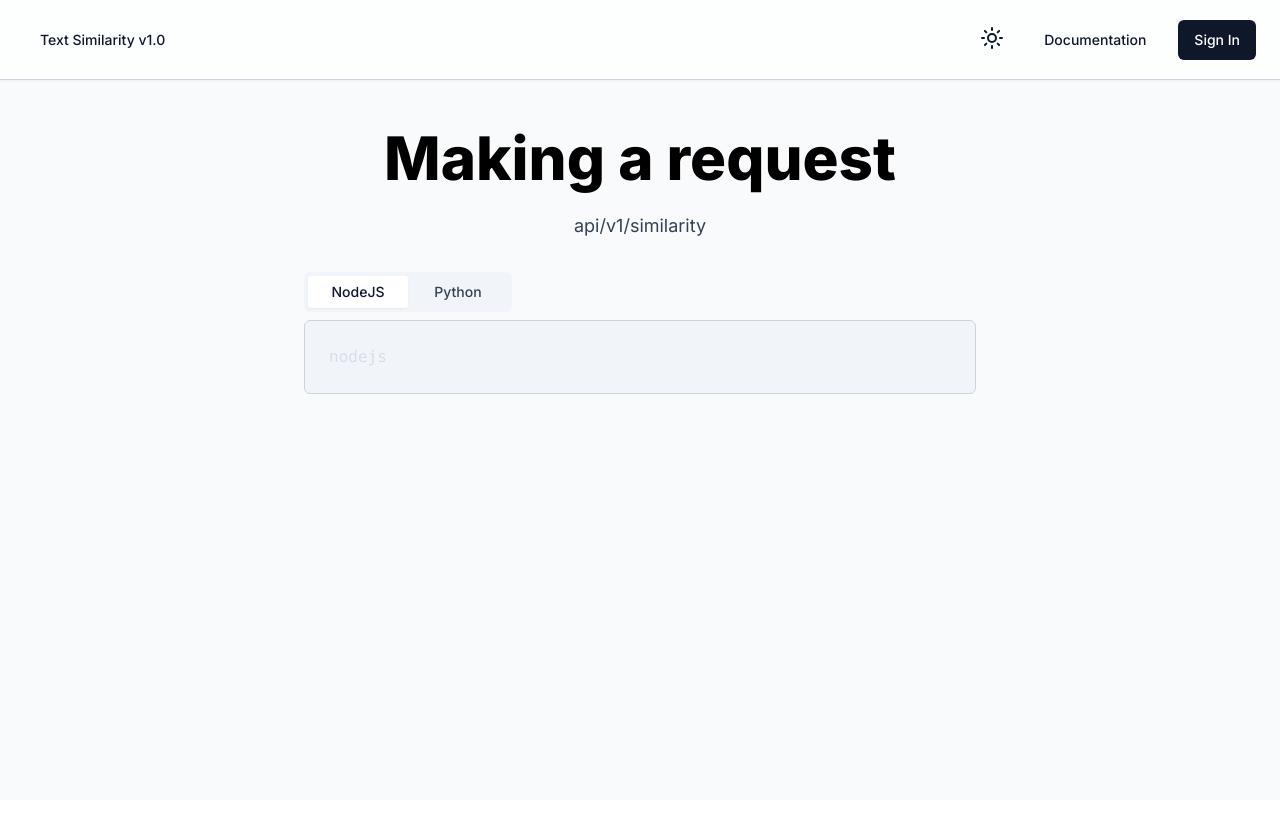
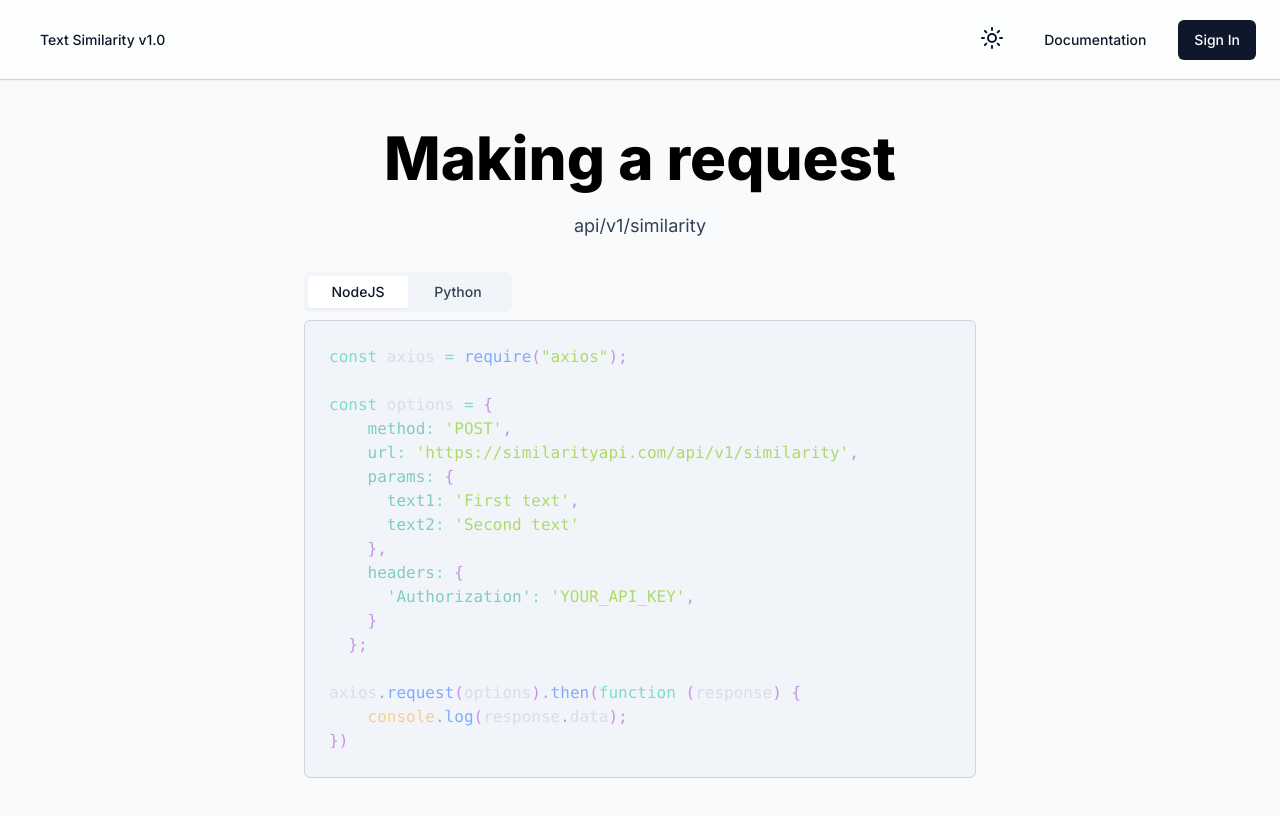
Before and after one commit to stDean/similarity-app_NEXT, a Next.js app: page /documentation in a window 1280 px wide. Shown: the top 816 px of the page. Built offline with nearby package versions, Linux system fonts and the light colour scheme.

Commit message:
sdone with the docs page

```diff
--- a/src/app/(docs)/documentation/layout.tsx
+++ b/src/app/(docs)/documentation/layout.tsx
@@ -6,5 +6,5 @@
   children: React.ReactNode
 }) {
   // offset navbar height
-  return <section className='pt-20'>{children}</section>
+  return <section className='pt-20 pb-20'>{children}</section>
 }
--- a/src/components/DocumentationTabs.tsx
+++ b/src/components/DocumentationTabs.tsx
@@ -5,6 +5,7 @@
 
 import { Tabs, TabsContent, TabsList, TabsTrigger } from "./ui/Tabs";
 import Code from "./ui/Code";
+import { nodejs, python } from "@/helpers/documentation-code";
 
 interface DocsTabsProps {
 
@@ -20,13 +21,13 @@
 
       <TabsContent value='nodejs'>
         <SimpleBar forceVisible='y'>
-          <Code animated code="nodejs" language='javascript' show />
+          <Code animated code={nodejs} language='javascript' show />
         </SimpleBar>
       </TabsContent>
 
       <TabsContent value='python'>
         <SimpleBar forceVisible='y'>
-          <Code animated code="python" language='python' show />
+          <Code animated code={python} language='python' show />
         </SimpleBar>
       </TabsContent>
     </Tabs>
--- /dev/null
+++ b/src/helpers/documentation-code.ts
@@ -0,0 +1,43 @@
+export const nodejs = `const axios = require("axios");
+
+const options = {
+    method: 'POST',
+    url: 'https://similarityapi.com/api/v1/similarity',
+    params: {
+      text1: 'First text',
+      text2: 'Second text'
+    },
+    headers: {
+      'Authorization': 'YOUR_API_KEY',
+    }
+  };
+
+axios.request(options).then(function (response) {
+    console.log(response.data);
+}).catch(function (error) {
+    console.error(error);
+});`
+
+export const python = `import requests
+
+url = 'https://similarityapi.com/api/v1/similarity'
+api_key = 'YOUR_API_KEY'
+text1 = 'First text'
+text2 = 'Second text'
+
+headers = {
+    'Authorization': api_key
+}
+
+payload = {
+    'text1': text1,
+    'text2': text2
+}
+
+response = requests.post(url, headers=headers, json=payload)
+
+if response.status_code == 200:
+    data = response.json()
+    print(data)
+else:
+    print(f'Request failed with status code {response.status_code}')`
--- a/src/styles/globals.css
+++ b/src/styles/globals.css
@@ -15,9 +15,9 @@
   filter: drop-shadow(5px 10px 5px #28281487);
 }
 
-/* .dark .simplebar-scrollbar::before {
+.dark .simplebar-scrollbar::before {
   background-color: white;
-} */
+}
 
 .dark .three-d {
   text-shadow: 0px 5px 0px #533519;
```
